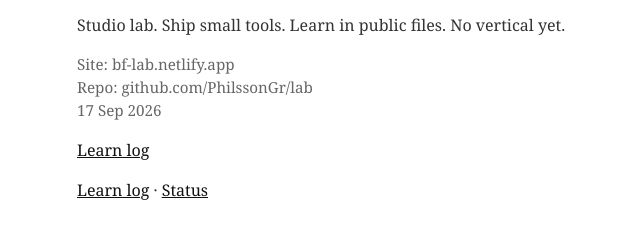
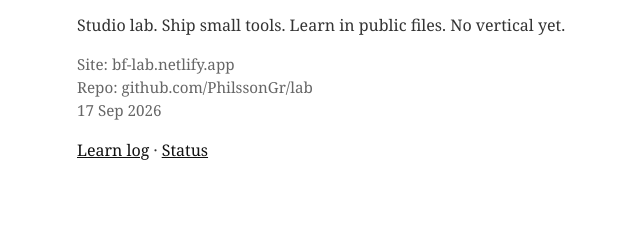
Before and after one commit to PhilssonGr/lab, a plain HTML site: page index.html in a window 1280 px wide. Shown: the part 144-382 px from the top of the page, without its empty margins (243-883 px from the left). Drawn offline with Linux system fonts and the light colour scheme.

Commit message:
Remove duplicate 'Learn log' link in index.html

```diff
--- a/index.html
+++ b/index.html
@@ -20,7 +20,7 @@
     Site: bf-lab.netlify.app<br />
     Repo: github.com/PhilssonGr/lab<br />
     17 Sep 2026
-    <p><a href="/learn">Learn log</a></p><p><a href="/learn">Learn log</a> · <a href="/status">Status</a></p>
+    <p><a href="/learn">Learn log</a> · <a href="/status">Status</a></p>
   </p>
 </body>
 </html>
```
